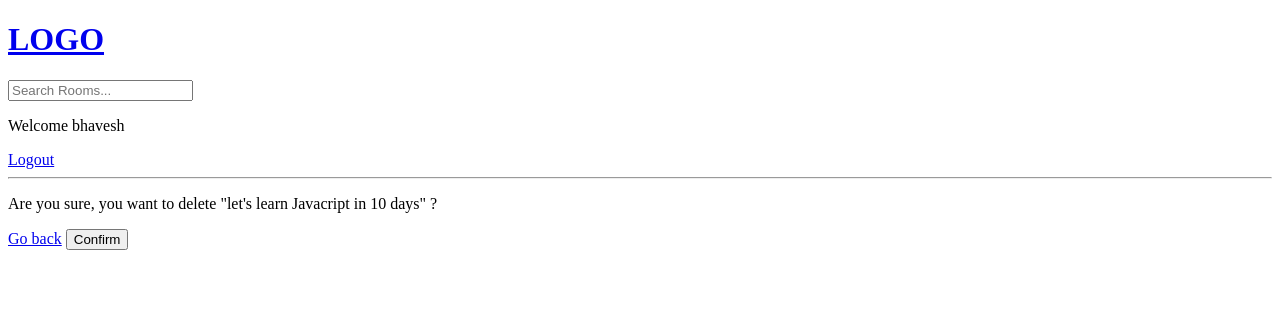
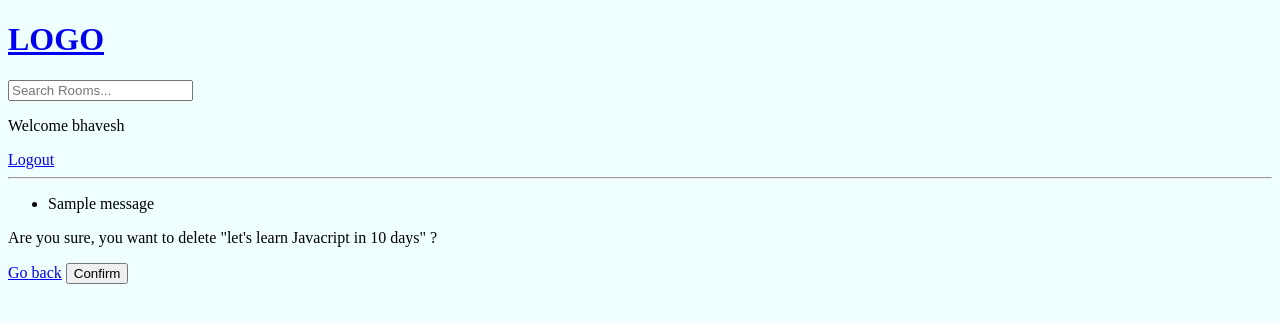
Before and after one commit to bhavexh/convoz, a Django app: page /delete-room/7/ in a window 1280 px wide. Shown: the top 323 px of the page. Run offline with Django 4.2, Linux system fonts and the light colour scheme; a user stored in the database is signed in; data comes from the database, SQL or seed files in the repository; both versions use the stored data as it was after the commit; one stand-in notice (Sample message) is shown.

Commit message:
configured static files and updates create room features

```diff
--- a/base/forms.py
+++ b/base/forms.py
@@ -5,3 +5,4 @@ class RoomForm(ModelForm):
     class Meta:
         model = Room
         fields = '__all__'
+        exclude = ['host', 'participants']
--- a/base/views.py
+++ b/base/views.py
@@ -107,7 +107,9 @@ def createRoom(request):
     if request.method == 'POST':
         form = RoomForm(request.POST)
         if form.is_valid():
-            form.save()
+            room = form.save(commit = False)
+            room.host = request.user
+            room.save()
             return redirect('home')
 
     context = {'form': form}
--- a/convoz/settings.py
+++ b/convoz/settings.py
@@ -121,6 +121,10 @@ USE_TZ = True
 
 STATIC_URL = 'static/'
 
+STATICFILES_DIRS = [
+    BASE_DIR / 'static'
+]
+
 # Default primary key field type
 # https://docs.djangoproject.com/en/4.2/ref/settings/#default-auto-field
 
--- /dev/null
+++ b/static/styles/main.css
@@ -0,0 +1,3 @@
+body{
+    background-color:azure;
+}
--- a/templates/main.html
+++ b/templates/main.html
@@ -1,12 +1,23 @@
 <!DOCTYPE html>
+{% load static %}
 <html lang="en">
   <head>
     <meta charset="UTF-8" />
     <meta name="viewport" content="width=device-width, initial-scale=1.0" />
+    <link rel="stylesheet" type="text/css" media="screen" href="{% static 'styles/main.css'%}">
     <title>Convoz</title>
   </head>
   <body>
     {% include 'navbar.html' %}
+
+    {% if messages %}
+    <ul class="messages">
+      {% for message in messages %}
+      <li>{{ message }}</li>
+      {% endfor %}
+    </ul>
+    {% endif %}
+
     {% block content %} {% endblock %}
   </body>
 </html>
```
Also changed, not shown: db.sqlite3.
